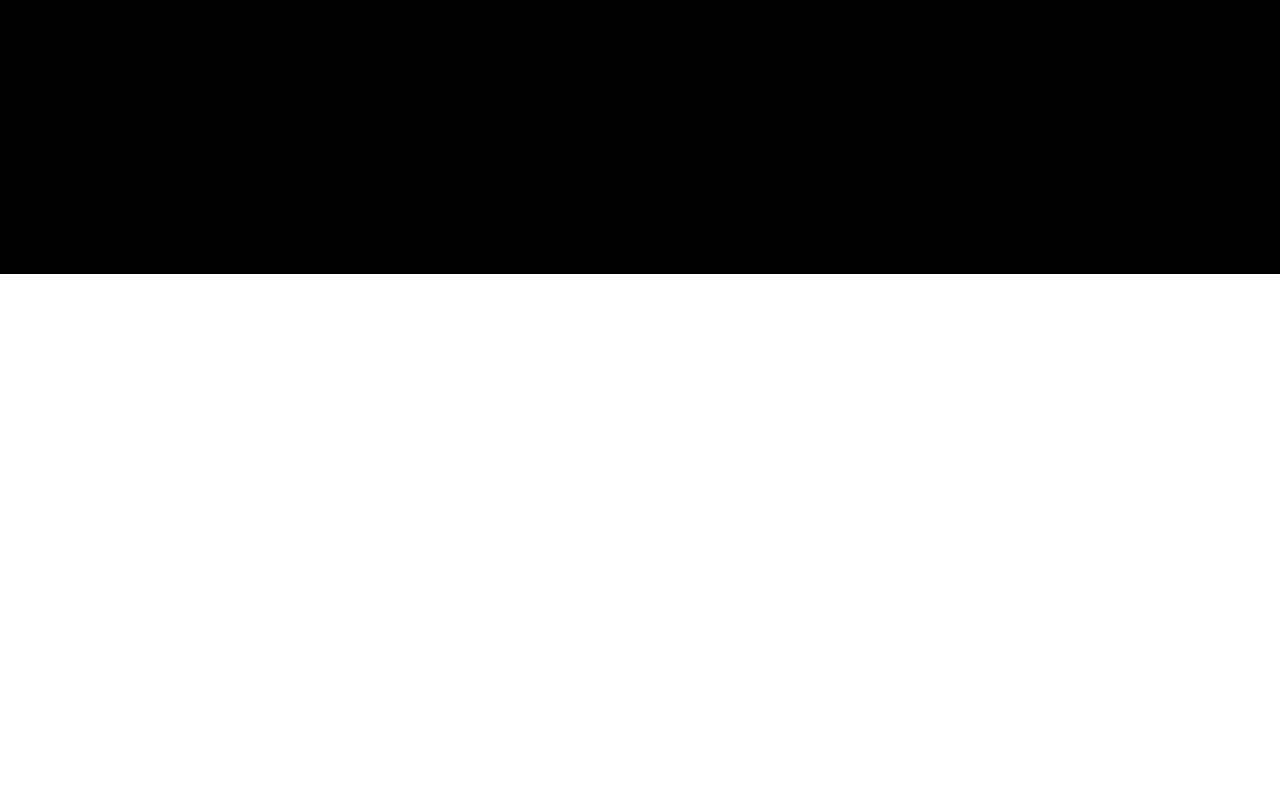
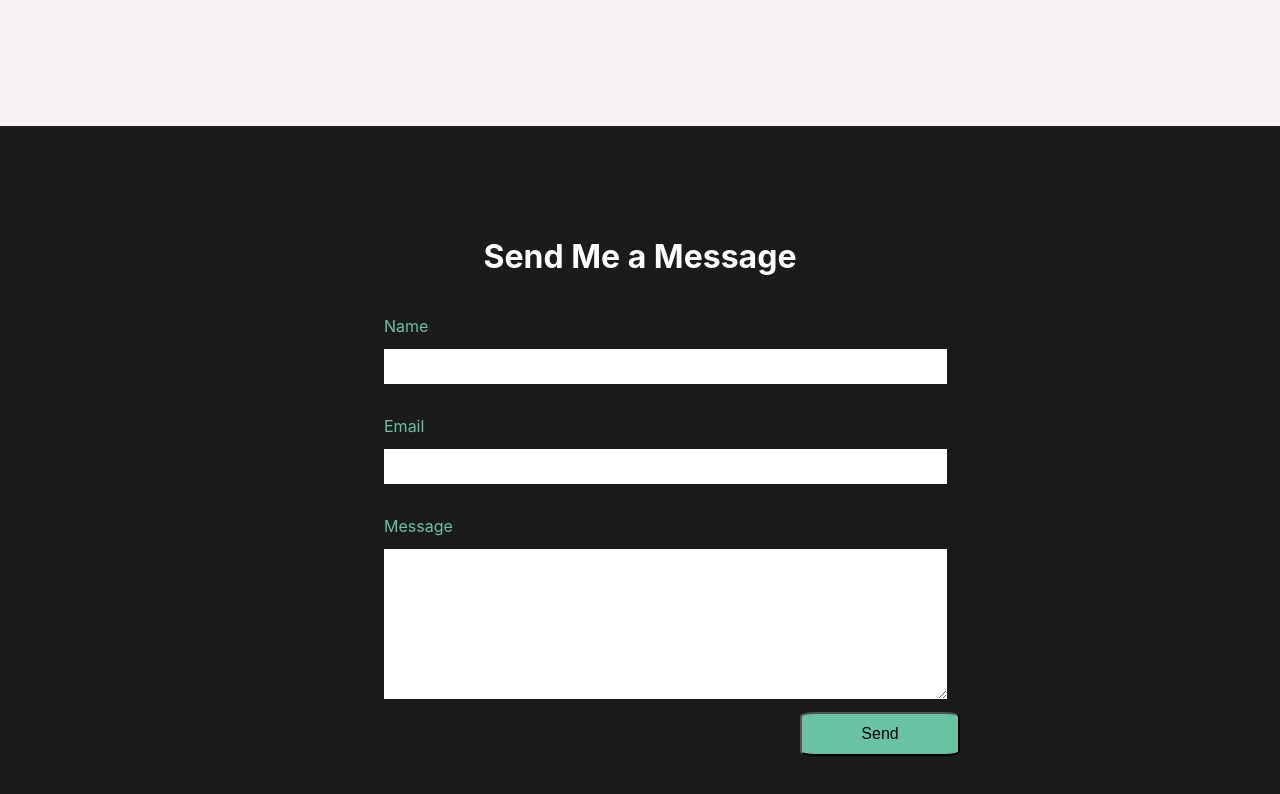
Before and after one commit to gmartinez948/personalBlog, a React (Create React App) app in the folder my-app/: page / in a window 1280 px wide. Shown: the part 2624-3418 px from the top of the page. Before the commit the page ends 2898 px from the top, so only its background shows below. Built offline with nearby package versions, Linux system fonts and the light colour scheme.

Commit message:
set up email form and service

```diff
--- a/my-app/package.json
+++ b/my-app/package.json
@@ -3,6 +3,7 @@
   "version": "0.1.0",
   "private": true,
   "dependencies": {
+    "@emailjs/browser": "^3.11.0",
     "@emotion/react": "^11.11.0",
     "@emotion/styled": "^11.11.0",
     "@mui/material": "^5.13.0",
--- a/my-app/src/App.css
+++ b/my-app/src/App.css
@@ -3,9 +3,8 @@
 * {
   box-sizing: border-box;
 }
-
 .App {
-  background-color: black;
+  background: rgba(240, 227, 227, 0.5);
 }
 
 .Header-img {
@@ -61,7 +60,7 @@
   flex: 50%;
   font-family: "Optima", Times, serif;
   line-height: 200%;
-  color: WHITE;
+  color: black;
   padding: 0% 10% 0px 20%;
 }
 
@@ -72,7 +71,7 @@
   justify-content: center;
   margin-top: 0;
   display: flex;
-  margin-bottom: 20%;
+  margin-bottom: 10%;
   width: 100%;
 }
 
@@ -98,3 +97,54 @@
 .App-link {
   color: #61dafb;
 }
+
+input {
+  padding: 10px;
+  margin: 2% 2% 2% 10%;
+  border: 0;
+  box-shadow: 0 0 15px 4px rgba(0, 0, 0, 0.06);
+}
+
+.input.button {
+  all: unset;
+  padding: 7% 0 7% 0;
+  font-size: medium;
+  font-weight: 50;
+}
+
+label {
+  padding: 3% 50% 0% 10%;
+  color: rgb(104, 195, 163);
+}
+
+textarea {
+  padding: 10px;
+  margin: 2% 2% 2% 10%;
+  border: 0;
+  height: 150px;
+  box-shadow: 0 0 15px 4px rgba(0, 0, 0, 0.06);
+}
+
+h1 {
+  text-align: center;
+  color: white;
+}
+
+.Form-Container {
+  border-top: seagreen;
+  border-width: medium;
+  display: flex;
+  flex-direction: column;
+  /* background-color: #f2f2f2; */
+  /* padding */
+  text-align: left;
+  height: 100%;
+  padding: 7% 25% 10% 25%;
+}
+
+.Button {
+  border-radius: 10%;
+  margin-left: 75%;
+  background-color: rgb(104, 195, 163);
+  font-size: 18;
+}
--- a/my-app/src/components/ContactMe.tsx
+++ b/my-app/src/components/ContactMe.tsx
@@ -1,5 +1,58 @@
-const ContactMe = () => {
-  return <>Hey</>;
+import React, { useEffect, useRef } from "react";
+import { motion } from "framer-motion";
+import emailjs from "@emailjs/browser";
+import { Button, Radio, Space, Divider } from "antd";
+import "../App.css";
+
+const SERVICE_ID = process.env.REACT_APP_SERVICE_ID;
+const TEMPLATE_ID = process.env.REACT_APP_TEMPLATE_ID;
+const PUBLIC_KEY = process.env.REACT_APP_PUBLIC_KEY;
+
+export const ContactMe = () => {
+  const form = useRef<HTMLFormElement>(null);
+
+  const sendEmail: React.FormEventHandler<HTMLFormElement> = (
+    e: React.FormEvent<HTMLFormElement>
+  ) => {
+    console.log("before action");
+    console.log(typeof TEMPLATE_ID);
+    console.log(form.current);
+
+    e.preventDefault();
+    if (form.current && SERVICE_ID && TEMPLATE_ID && PUBLIC_KEY) {
+      emailjs.sendForm(SERVICE_ID, TEMPLATE_ID, form.current, PUBLIC_KEY).then(
+        (result: any) => {
+          console.log(result.text);
+        },
+        (error: any) => {
+          console.log(error.text);
+        }
+      );
+    }
+  };
+
+  return (
+    <div style={{ backgroundColor: "rgb(27, 27, 27, 27)" }}>
+      <form className="Form-Container" ref={form} onSubmit={sendEmail}>
+        <h1>Send Me a Message</h1>
+        <label>Name</label>
+        <input type="text" name="user_name" />
+        <label>Email</label>
+        <input type="email" name="user_email" />
+        <label>Message</label>
+        <textarea name="message" />
+        <motion.button
+          className="Button"
+          whileHover={{
+            scale: 1.1,
+            transition: { duration: 0.5 },
+          }}
+        >
+          <input className="input button" type="submit" value="Send" />
+        </motion.button>
+      </form>
+    </div>
+  );
 };
 
 export default ContactMe;
```
Also changed, not shown: 2 other files (tests, documents, lock files or other folders).
